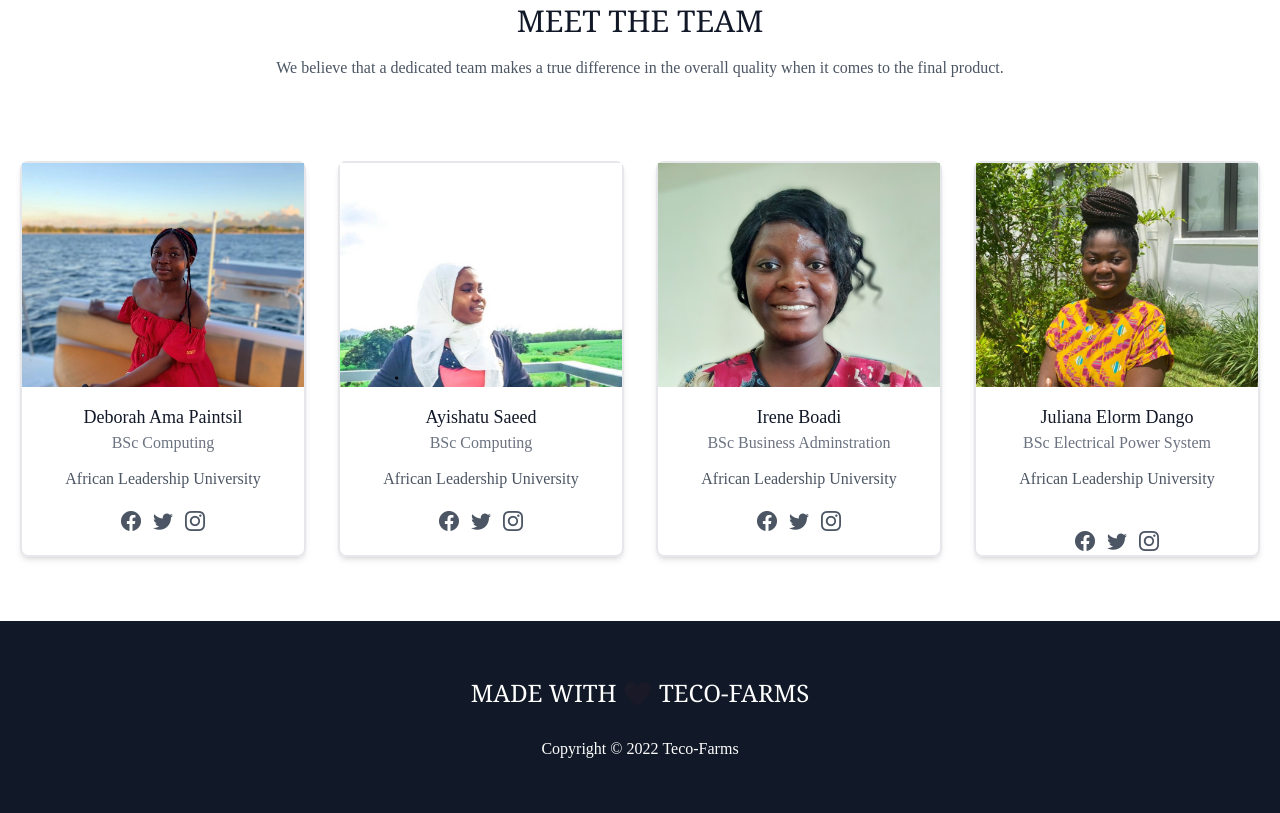
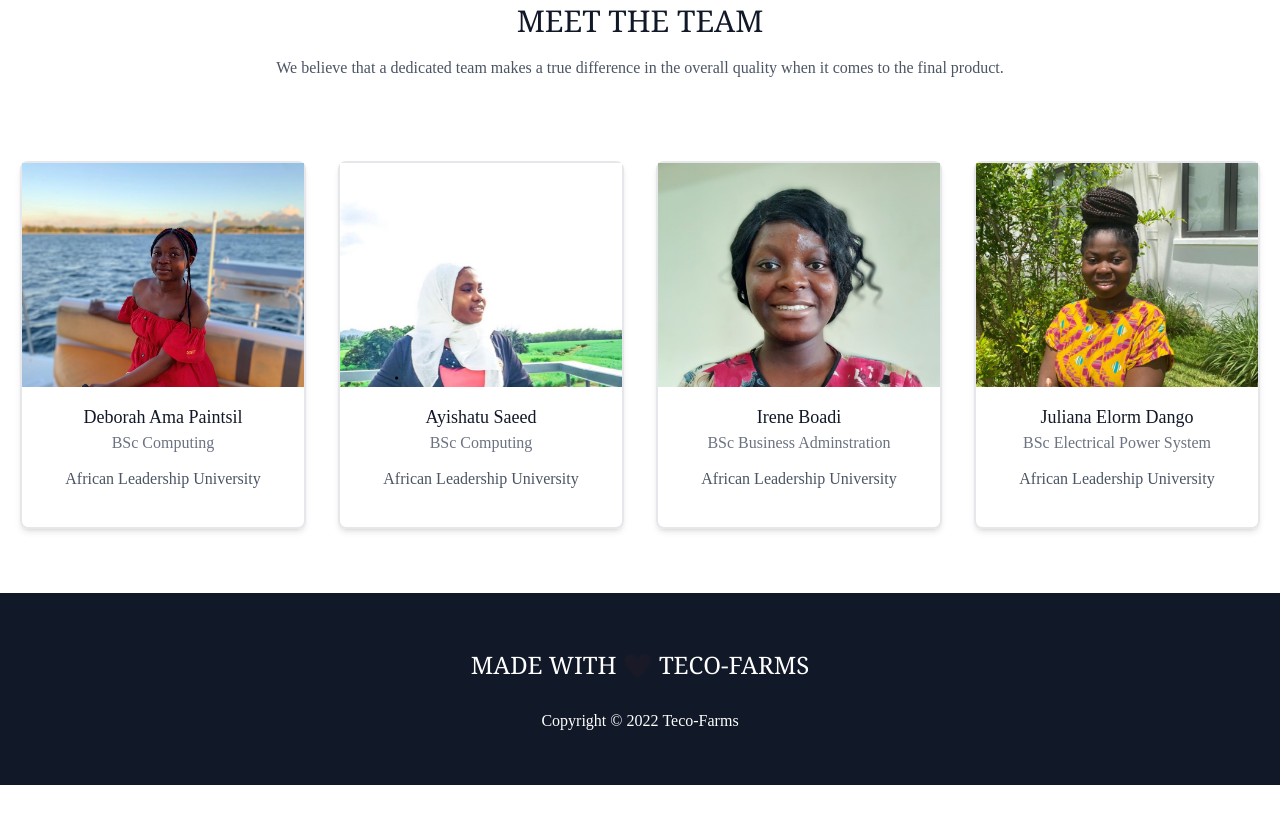
Before and after one commit to Deborah606-byte/IBM-CHALLENGE, a website: page public/index.html in a window 1280 px wide. Shown: the part 4315-5128 px from the top of the page. After the commit the page ends 5100 px from the top, so only its background shows below. Drawn offline with nearby package versions, Linux system fonts and the light colour scheme.

Commit message:
add new changes

```diff
--- a/public/index.html
+++ b/public/index.html
@@ -372,17 +372,6 @@
                         <h3 class="text-gray-500 mb-3">BSc Computing</h3>
                         <p class="mb-4">African Leadership University</p>
 
-                        <span class="flex items-center justify-center space-x-3">
-                          <a href="#" class="group">
-                            <i class="group-hover:text-gray-800 text-xl bi bi-facebook"></i>
-                          </a>
-                          <a href="#" class="group">
-                            <i class="group-hover:text-gray-800 text-xl bi bi-twitter"></i>
-                          </a>
-                          <a href="#" class="group">
-                            <i class="group-hover:text-gray-800 text-xl bi bi-instagram"></i>
-                          </a>
-                        </span>
                       </div>
                     </div>
                   </div>
@@ -394,18 +383,6 @@
                         <h2 class="title-font font-medium text-lg text-gray-900">Ayishatu Saeed</h2>
                         <h3 class="text-gray-500 mb-3">BSc Computing</h3>
                         <p class="mb-4">African Leadership University</p>
-
-                        <span class="flex items-center justify-center space-x-3">
-                          <a href="#" class="group">
-                            <i class="group-hover:text-gray-800 text-xl bi bi-facebook"></i>
-                          </a>
-                          <a href="#" class="group">
-                            <i class="group-hover:text-gray-800 text-xl bi bi-twitter"></i>
-                          </a>
-                          <a href="#" class="group">
-                            <i class="group-hover:text-gray-800 text-xl bi bi-instagram"></i>
-                          </a>
-                        </span>
                       </div>
                     </div>
                   </div>
@@ -418,17 +395,6 @@
                         <h3 class="text-gray-500 mb-3">BSc Business Adminstration</h3>
                         <p class="mb-4">African Leadership University</p>
 
-                        <span class="flex items-center justify-center space-x-3">
-                          <a href="#" class="group">
-                            <i class="group-hover:text-gray-800 text-xl bi bi-facebook"></i>
-                          </a>
-                          <a href="#" class="group">
-                            <i class="group-hover:text-gray-800 text-xl bi bi-twitter"></i>
-                          </a>
-                          <a href="#" class="group">
-                            <i class="group-hover:text-gray-800 text-xl bi bi-instagram"></i>
-                          </a>
-                        </span>
                       </div>
                     </div>
                   </div>
@@ -441,18 +407,6 @@
                         <h3 class="text-gray-500 mb-3">BSc Electrical Power System</h3>
                         <p class="mb-4">African Leadership University</p>
                       </div>
-
-                      <span class="flex items-center justify-center space-x-3">
-                        <a href="#" class="group">
-                          <i class="group-hover:text-gray-800 text-xl bi bi-facebook"></i>
-                        </a>
-                        <a href="#" class="group">
-                          <i class="group-hover:text-gray-800 text-xl bi bi-twitter"></i>
-                        </a>
-                        <a href="#" class="group">
-                          <i class="group-hover:text-gray-800 text-xl bi bi-instagram"></i>
-                        </a>
-                      </span>
                     </div>
                   </div>
 
```
